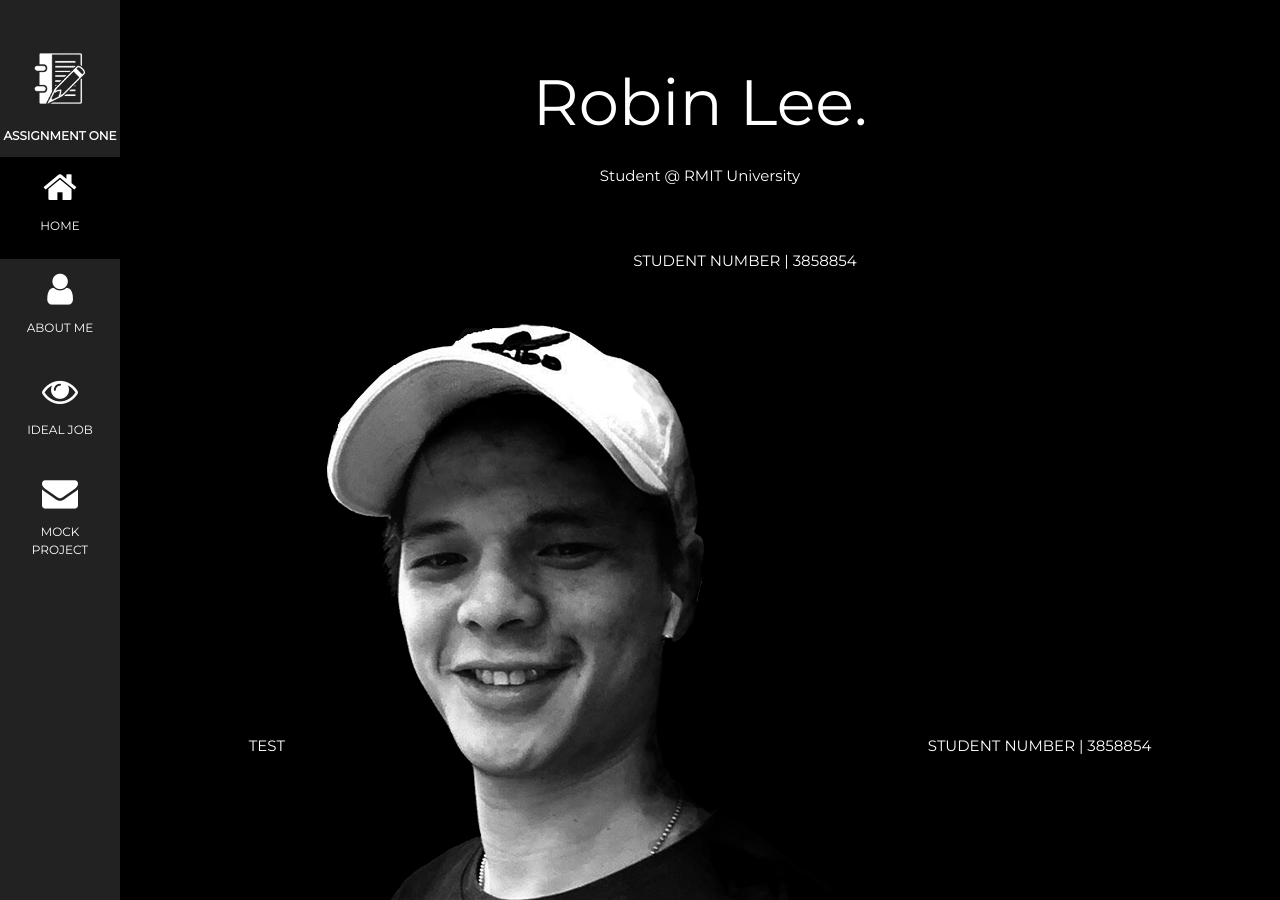
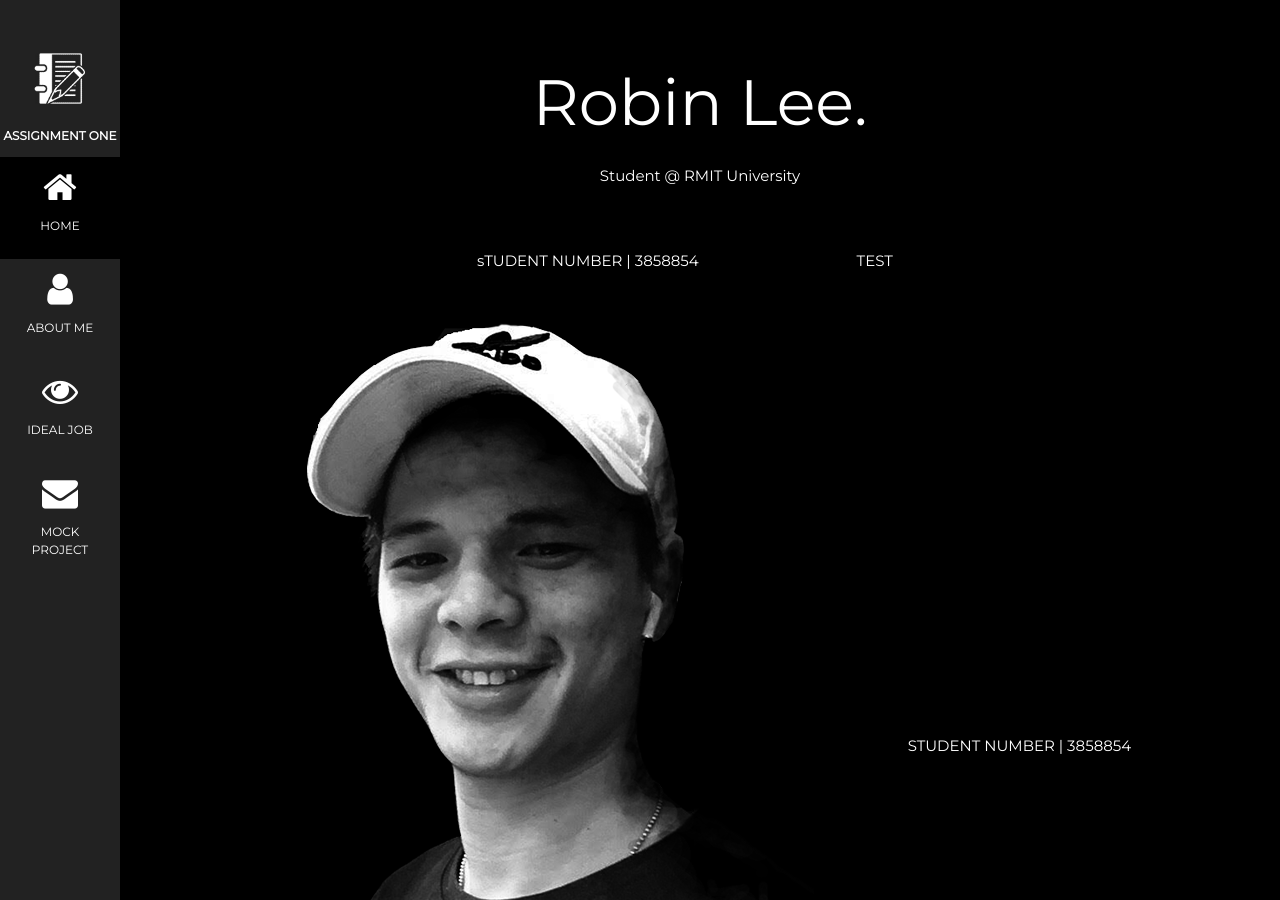
Before and after one commit to ceylonhue/begin, a Jekyll site: the page built from index.md, in a window 1280 px wide and 900 px high. Built offline with Jekyll 4.4.1, drawn with Linux system fonts in a browser that asks for light colours; our own code applies the rules of GitHub Pages for plain Markdown files.

```diff
--- a/_layouts/default.html
+++ b/_layouts/default.html
@@ -69,9 +69,9 @@ body, h1,h2,h3,h4,h5,h6 {font-family: "Montserrat", sans-serif}
 
 
     <span class="img-container"> <!-- Inline parent element -->
- <p>&emsp;&emsp;&emsp;&emsp;&emsp;&emsp;STUDENT NUMBER | 3858854 <BR> TEST
+ <p>&emsp;&emsp;&emsp;&emsp;&emsp;&emsp;sTUDENT NUMBER | 3858854 &emsp;&emsp;&emsp;&emsp;&emsp;&emsp;&emsp;&emsp;&emsp;&emsp; TEST&emsp;&emsp;&emsp;&emsp;&emsp;&emsp;&emsp;&emsp;
       <img src="/begin/images/robin5.png" alt="Robin2" class="w3-image" align="middle">
- &emsp;&emsp;&emsp;&emsp;&emsp;&emsp;STUDENT NUMBER | 3858854</p> <BR> TEST
+ &emsp;&emsp;&emsp;&emsp;&emsp;&emsp;STUDENT NUMBER | 3858854</p> &emsp;&emsp;&emsp;&emsp;&emsp;&emsp;&emsp;&emsp;&emsp;&emsp; TEST
     </span>
 
 
```
